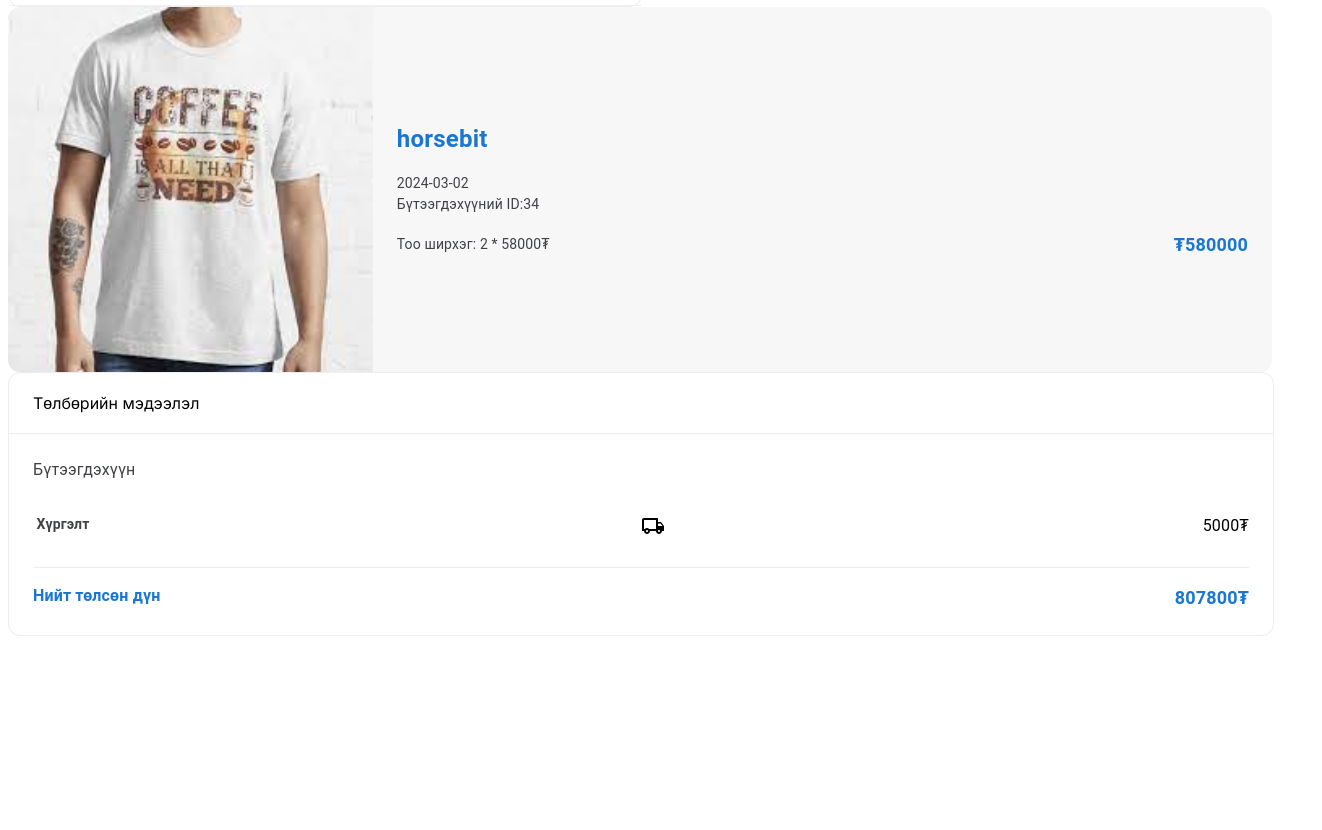
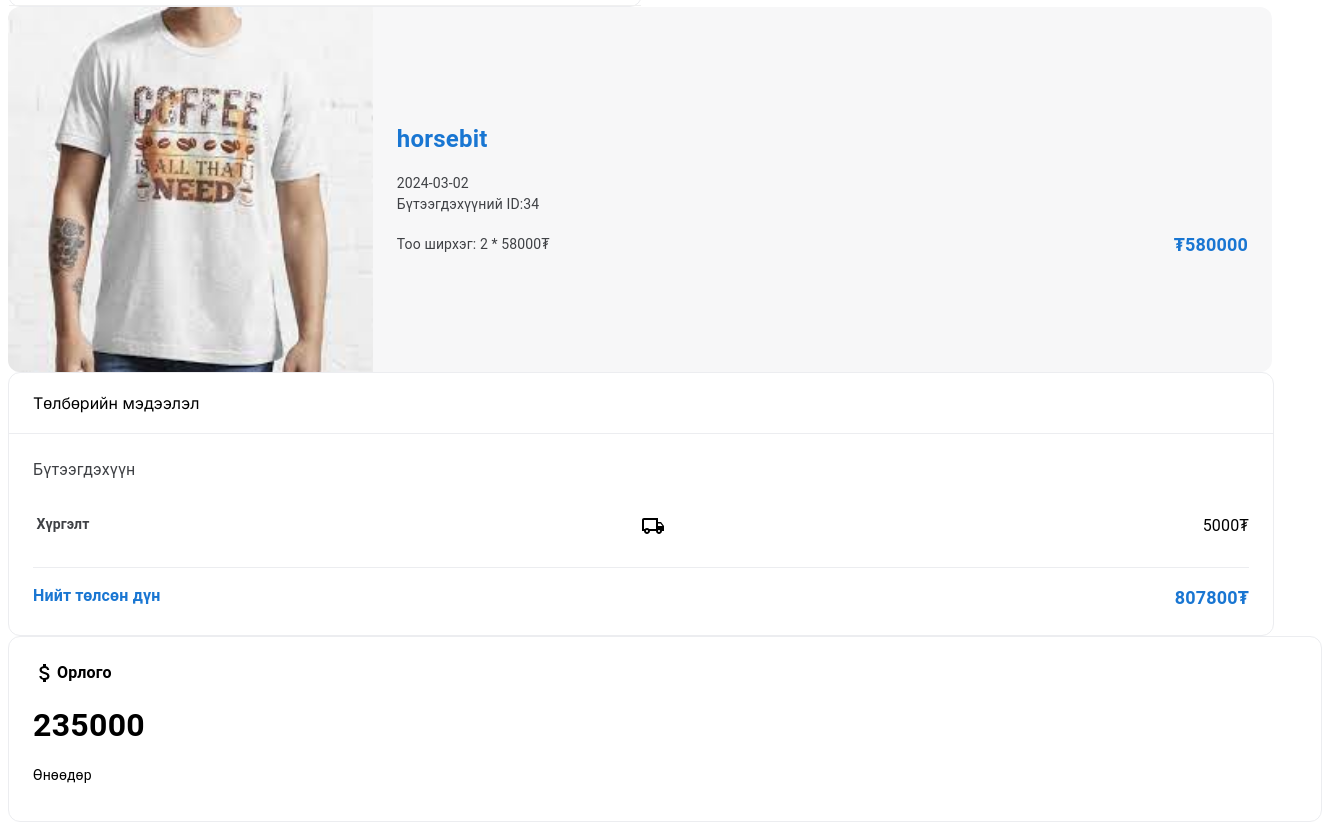
Before and after one commit to Leap1b-23-24/Team-1, a Next.js app in the folder front/: page / in a window 1280 px wide. Shown: the part 341-1171 px from the top of the page, 1322 px wide, since content can reach past the window. Before the commit the page ends 985 px from the top, so only its background shows below. Built offline with nearby package versions, Linux system fonts and the light colour scheme.

Commit message:
dashboard

```diff
--- a/front/src/app/page.tsx
+++ b/front/src/app/page.tsx
@@ -1,5 +1,4 @@
 "use client";
-
 
 import { IncomeFooter } from "@/components/ProductComponents/IncomeFooter";
 
@@ -10,17 +9,16 @@ import {
   ProductHeader,
 } from "@/components/ProductComponents";
 
-
 import { ProductFilter } from "@/components/ProductComponents/ProductFilter";
 import { Stack } from "@mui/material";
 import { useState } from "react";
 import { IncomeFooterTopCom } from "@/components/ProductComponents/income";
 import DeliveryInformation from "@/components/ProductComponents/DeliveryInformation";
+import DashboardInformation from "@/components/ProductComponents/DashboardInfo";
 
 export default function Home() {
   return (
     <>
-
       <ProductHeader />
 
       <IncomeHeader />
@@ -36,7 +34,7 @@ export default function Home() {
         totalPrice={580000}
       />
       <PaymentInformation />
-
+      <DashboardInformation name="Орлого" number={235000} />
     </>
   );
 }
--- /dev/null
+++ b/front/src/components/ProductComponents/DashboardInfo.tsx
@@ -0,0 +1,36 @@
+import { Divider, Stack, Typography } from "@mui/material";
+import AttachMoneyIcon from "@mui/icons-material/AttachMoney";
+
+export type DashboardCardType = {
+  name: string;
+  number: number;
+};
+
+export default function DashboardInformation(props: DashboardCardType) {
+  const { name, number } = props;
+  return (
+    <Stack
+      height={"136px"}
+      width={"100%"}
+      borderRadius={"12px"}
+      border="solid, 1px, #ECEDF0"
+      bgcolor={"#FFFFFF"}
+      p={3}
+    >
+      <Stack justifyContent={"center"} gap={2}>
+        <Stack flexDirection={"row"}>
+          <AttachMoneyIcon></AttachMoneyIcon>
+          <Typography fontWeight={600} fontSize={"16px"}>
+            {name}
+          </Typography>
+        </Stack>
+        <Typography fontWeight={700} fontSize={"32px"}>
+          {number}
+        </Typography>
+        <Typography fontWeight={400} fontSize={"14px"}>
+          Өнөөдөр
+        </Typography>
+      </Stack>
+    </Stack>
+  );
+}
--- a/front/src/components/ProductComponents/index.ts
+++ b/front/src/components/ProductComponents/index.ts
@@ -11,3 +11,4 @@ export * from "./ProductCard";
 export * from "./DeliveryInformation";
 export * from "./PaymentInformation";
 export * from "./income";
+export * from "./DashboardInfo";
```
Also changed, not shown: front/src/components/ProductComponents/ProductFilter.tsx (+6 -1 lines).
